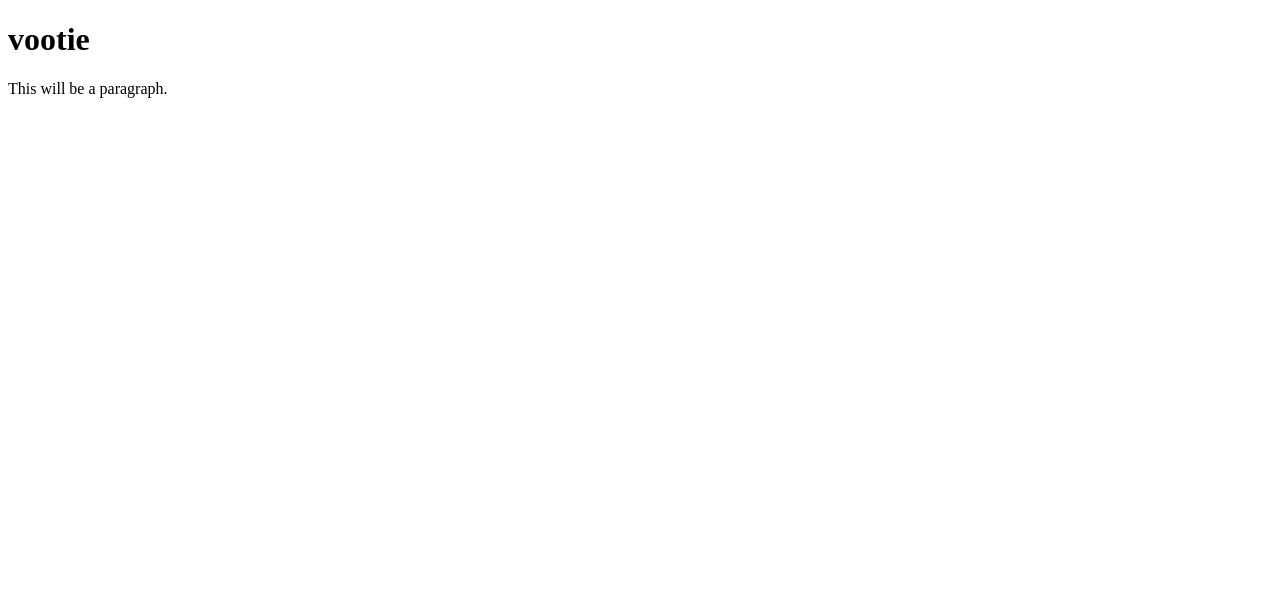
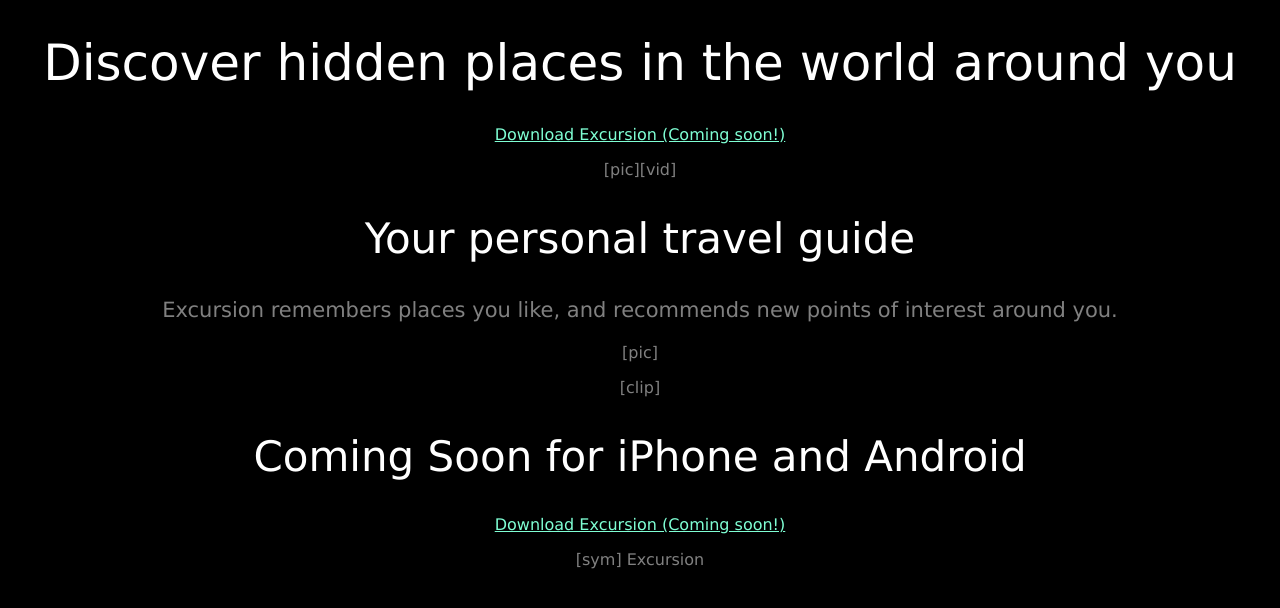
Before and after one commit to eluhnabroad/excursion, a plain HTML site: page index.html in a window 1280 px wide. Drawn offline with Linux system fonts and the light colour scheme; files that its build step writes are made by us from their sources.

Commit message:
Add text and basic styles.

```diff
--- a/index.html
+++ b/index.html
@@ -2,11 +2,22 @@
 <html>
   <head>
     <meta charset="utf-8">
-    <title>title</title>
-    <link href="./resources/style.css" type="text/css" rel="stylesheet">
+    <title>Excursion - Your personal travel guide</title>
+    <link href="./resources/css/style.css" type="text/css" rel="stylesheet">
   </head>
   <body>
-    <h1>vootie</h1>
-    <p>This will be a paragraph.</p>
+    <h1>Discover hidden places in the world around you</h1>
+    <p><a href="#">Download Excursion (Coming soon!)</a></p>
+    <p>[pic][vid]</p>
+    <h2>Your personal travel guide</h2>
+    <p id="blurb1">
+    Excursion remembers places you like, and recommends new points of interest
+     around you.
+    </p>
+    <p>[pic]</p>
+    <p>[clip]</p>
+    <h2>Coming Soon for iPhone and Android</h2>
+    <p><a href="#">Download Excursion (Coming soon!)</a></p>
+    <p>[sym] Excursion</p>
   </body>
 </html>
--- a/resources/css/style.css
+++ b/resources/css/style.css
@@ -1 +1,28 @@
-/* STYLESHEET FOR ProjectName/Index */
+/* STYLESHEET FOR excursion/index */
+
+a {
+  color: aquamarine;
+  font-size: 16px;
+}
+body {
+  background-color: black;
+  color: gray;
+  font-family: Verdana, sans-serif;
+  text-align: center;
+}
+
+h1 {
+  color: white;
+  font-size: 50px;
+  font-weight: normal;
+}
+
+h2 {
+  color: white;
+  font-size: 42px;
+  font-weight: 300;
+}
+
+#blurb1 {
+  font-size: 21px;
+}
```
